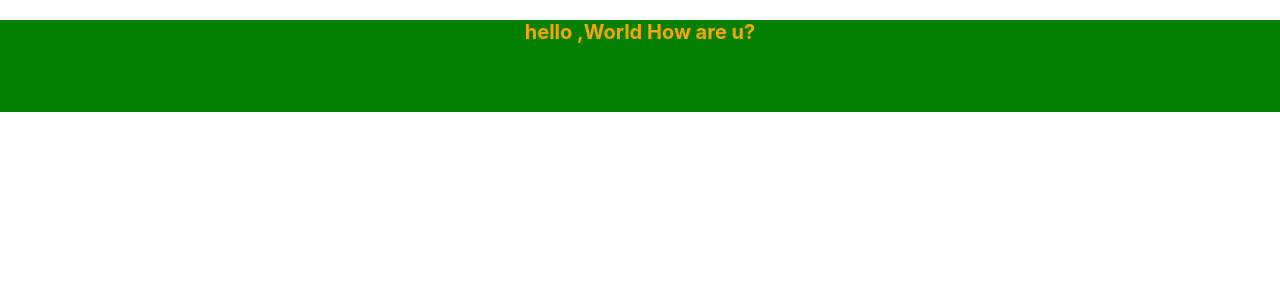
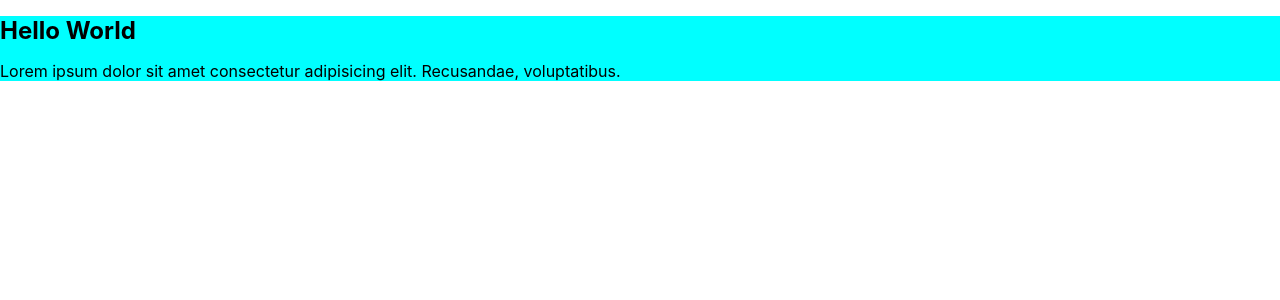
Before and after one commit to MayurArchives/react, a React (Create React App) app: page / in a window 1280 px wide. Shown: the top 300 px of the page. Built offline with nearby package versions, Linux system fonts and the light colour scheme.

Commit message:
using css stylesheet

```diff
--- a/src/components/BasicComponent.jsx
+++ b/src/components/BasicComponent.jsx
@@ -1,49 +1,49 @@
-// import React from 'react'
-// import './BasicComponent.css';
+import React from 'react'
+import './BasicComponent.css';
 
 
 
-// const BasicComponent = () => {
-//     return (
-//         <div className='basic-component'>
-//             <h1 className='title '> Hello World</h1>
-//             <p className='description'>Lorem ipsum dolor sit amet consectetur adipisicing elit. Recusandae, voluptatibus.</p>
-//         </div>
-//     );
-// };
+const BasicComponent = () => {
+    return (
+        <div className='basic-component'>
+            <h1 className='title '> Hello World</h1>
+            <p className='description'>Lorem ipsum dolor sit amet consectetur adipisicing elit. Recusandae, voluptatibus.</p>
+        </div>
+    );
+};
 
-// export default BasicComponent;
+export default BasicComponent;
 
 
 
-import React from 'react'
+// import React from 'react'
 
-const BasicComponent = () => {
-    return (
-        <div style={{
-            backgroundColor: 'green',
-            textAlign: 'center',
-            margin: '20px auto'
-        }}>
-            <h1 style={{
-                fontSize: '20px',
-                color: 'orange',
-                marginBottom: '15px'
+// const BasicComponent = () => {
+//     return (
+//         <div style={{
+//             backgroundColor: 'green',
+//             textAlign: 'center',
+//             margin: '20px auto'
+//         }}>
+//             <h1 style={{
+//                 fontSize: '20px',
+//                 color: 'orange',
+//                 marginBottom: '15px'
 
 
-            }}>
-                hello ,World How are u?</h1>
-            <p style={{
-                fontSize: '20px',
-                color: 'green',
+//             }}>
+//                 hello ,World How are u?</h1>
+//             <p style={{
+//                 fontSize: '20px',
+//                 color: 'green',
 
-            }}>
+//             }}>
 
-                Lorem ipsum dolor sit amet consectetur adipisicing elit. Eos laboriosam praesentium accusantium, quidem dignissimos earum quia eveniet impedit. Amet, eaque!
-            </p>
+//                 Lorem ipsum dolor sit amet consectetur adipisicing elit. Eos laboriosam praesentium accusantium, quidem dignissimos earum quia eveniet impedit. Amet, eaque!
+//             </p>
 
-        </div>
-    )
-}
+//         </div>
+//     )
+// }
 
-export default BasicComponent
+// export default BasicComponent
```
